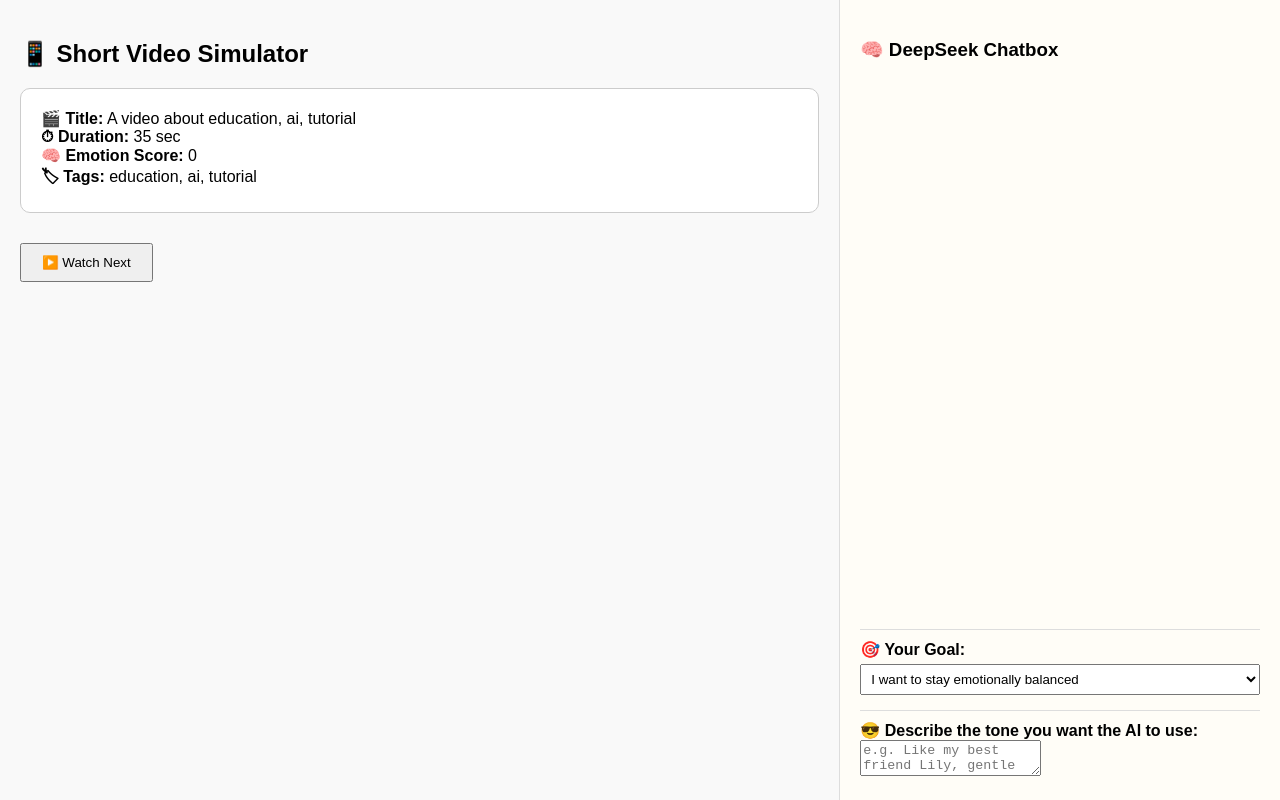
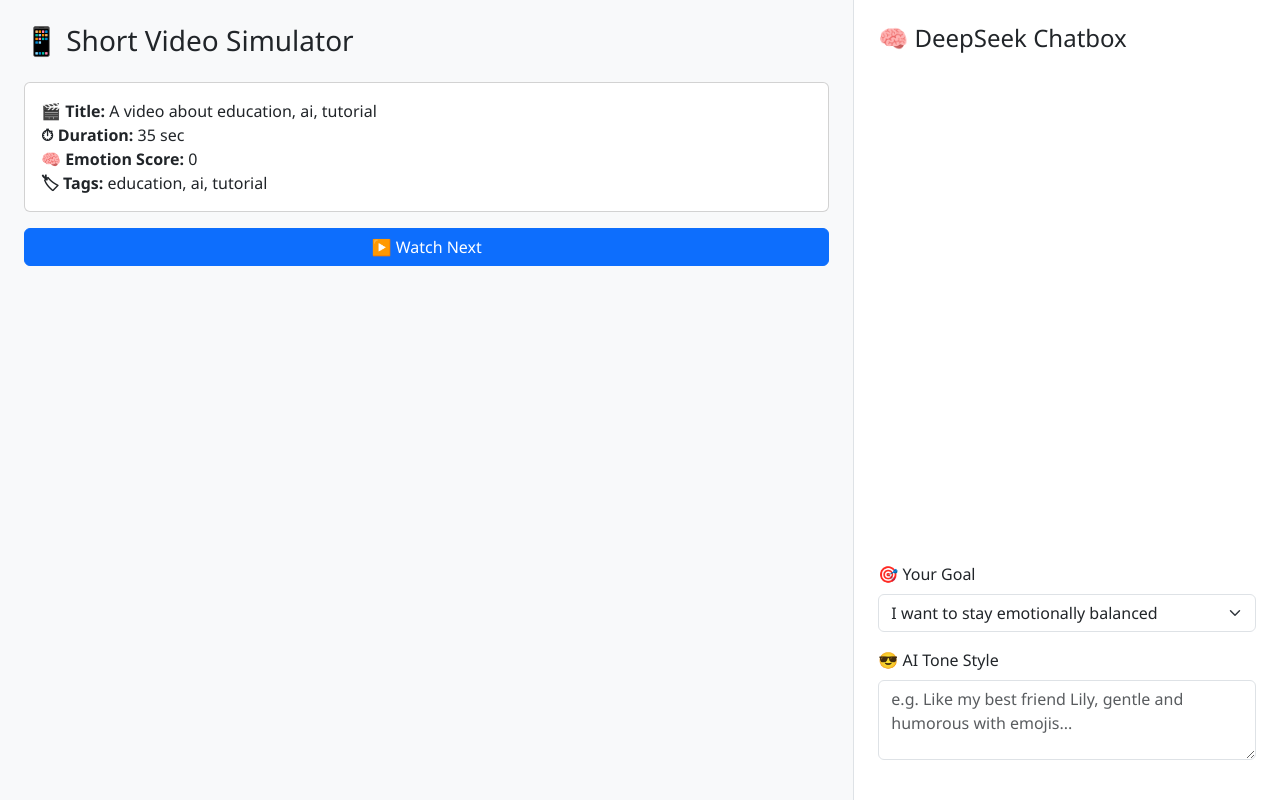
Before and after one commit to Yatineee/AI-Powered-Anti-Short-Video-Addiction-Assistant, a plain HTML site: page web/frontend/public/index.html in a window 1280 px wide. Drawn offline with nearby package versions, Linux system fonts and the light colour scheme.

Commit message:
Update index.html

```diff
--- a/web/frontend/public/index.html
+++ b/web/frontend/public/index.html
@@ -3,48 +3,18 @@
 <head>
   <meta charset="UTF-8" />
   <title>Short Video Behavior Simulator + AI Chatbox</title>
+  <link href="https://cdn.jsdelivr.net/npm/bootstrap@5.3.3/dist/css/bootstrap.min.css" rel="stylesheet">
   <style>
     body {
-      font-family: sans-serif;
-      margin: 0;
-      display: flex;
       height: 100vh;
-    }
-    .left, .right {
-      padding: 20px;
-      box-sizing: border-box;
-    }
-    .left {
-      flex: 2;
-      background: #f9f9f9;
-    }
-    .right {
-      flex: 1;
-      background: #fffdf7;
-      border-left: 1px solid #ddd;
-      display: flex;
-      flex-direction: column;
-    }
-    .video-box {
-      border: 1px solid #ccc;
-      padding: 20px;
-      margin-bottom: 20px;
-      border-radius: 10px;
-      background: white;
-    }
-    button {
-      padding: 10px 20px;
-      margin-top: 10px;
+      font-family: 'Segoe UI', sans-serif;
     }
     .chatbox {
-      flex-grow: 1;
-      padding: 10px;
-      border-radius: 10px;
+      height: 100%;
       overflow-y: auto;
-      font-size: 15px;
     }
     .chat-msg {
-      background: #e0f7fa;
+      background-color: #e9f7fc;
       padding: 10px;
       margin-bottom: 10px;
       border-radius: 10px;
@@ -57,44 +27,46 @@
       border-radius: 50%;
       margin-right: 10px;
     }
-    .settings {
-      border-top: 1px solid #ddd;
-      padding-top: 10px;
-    }
-    label {
-      font-weight: bold;
-    }
-    select {
-      margin: 5px 0 15px 0;
+    .textarea {
       width: 100%;
-      padding: 6px;
+      height: 80px;
+      resize: vertical;
     }
   </style>
 </head>
 <body>
-  <div class="left">
-    <h2>📱 Short Video Simulator</h2>
-    <div id="video" class="video-box">Loading video...</div>
-    <button onclick="nextVideo()">▶️ Watch Next</button>
+  <div class="container-fluid h-100">
+    <div class="row h-100">
+      <!-- Left Column -->
+      <div class="col-md-8 bg-light p-4 d-flex flex-column">
+        <h3 class="mb-4">📱 Short Video Simulator</h3>
+        <div id="video" class="card mb-3">
+          <div class="card-body">
+            Loading video...
+          </div>
+        </div>
+        <button class="btn btn-primary" onclick="nextVideo()">▶️ Watch Next</button>
       </div>
 
-  <div class="right">
-    <h3>🧠 DeepSeek Chatbox</h3>
-    <div id="chatbox" class="chatbox"></div>
-    <div class="settings">
-      <label for="goal">🎯 Your Goal:</label>
-      <select id="goal">
+      <!-- Right Column -->
+      <div class="col-md-4 p-4 d-flex flex-column border-start bg-white">
+        <h4>🧠 DeepSeek Chatbox</h4>
+        <div id="chatbox" class="chatbox flex-grow-1 my-3"></div>
+
+        <div class="mb-3">
+          <label for="goal" class="form-label">🎯 Your Goal</label>
+          <select id="goal" class="form-select">
             <option>I want to stay emotionally balanced</option>
             <option>I want to sleep earlier</option>
             <option>I want to stop procrastinating</option>
           </select>
-      <div class="settings">
-        <label for="tone">😎 Describe the tone you want the AI to use:</label>
-      </br>
-        <textarea id="tone" placeholder="e.g. Like my best friend Lily, gentle and humorous with emojis..."></textarea>
         </div>
 
-
+        <div class="mb-3">
+          <label for="tone" class="form-label">😎 AI Tone Style</label>
+          <textarea id="tone" class="form-control textarea" placeholder="e.g. Like my best friend Lily, gentle and humorous with emojis..."></textarea>
+        </div>
+      </div>
     </div>
   </div>
 
@@ -128,10 +100,12 @@
 
     function displayVideo(video) {
       document.getElementById("video").innerHTML = `
+        <div class="card-body">
           <strong>🎬 Title:</strong> ${video.title}<br/>
           <strong>⏱ Duration:</strong> ${video.duration} sec<br/>
           <strong>🧠 Emotion Score:</strong> ${video.emotion}<br/>
           <strong>🏷 Tags:</strong> ${video.tags.join(", ")}
+        </div>
       `;
     }
 
@@ -160,7 +134,6 @@
       const avgEmotion = currentSession.reduce((sum, v) => sum + v.emotion, 0) / currentSession.length;
       const allTags = [...new Set(currentSession.flatMap(v => v.tags))];
 
-
       const payload = {
         user_id: "U001",
         session_start_time: new Date(sessionStart).toISOString(),
@@ -176,7 +149,6 @@
         short_video_ratio: 0.83,
         self_reported_goal: document.getElementById("goal").value,
         ai_tone_description: document.getElementById("tone").value
-        // ai_tone: document.getElementById("tone").value  // ⬅️ 可传到后端用于语气调控
       };
 
       fetch("http://127.0.0.1:8000/api/intervene", {
```
Lines whose indentation alone changed are shown as unchanged.
